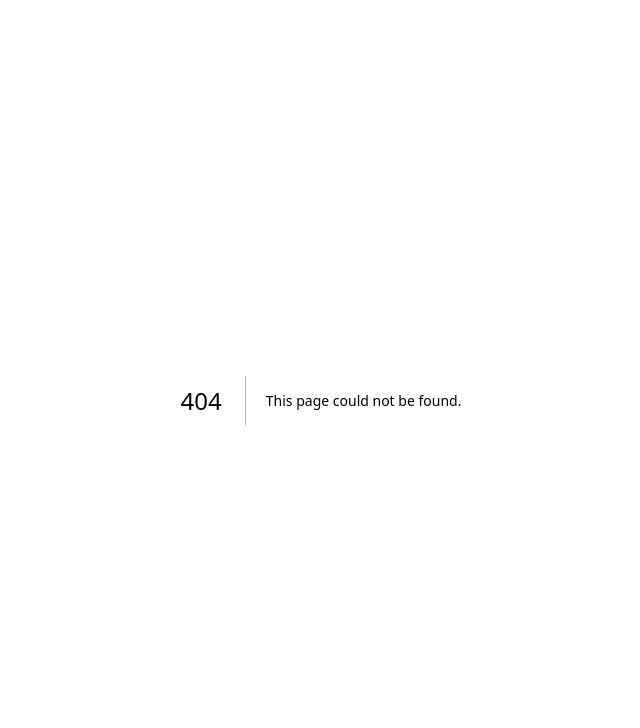
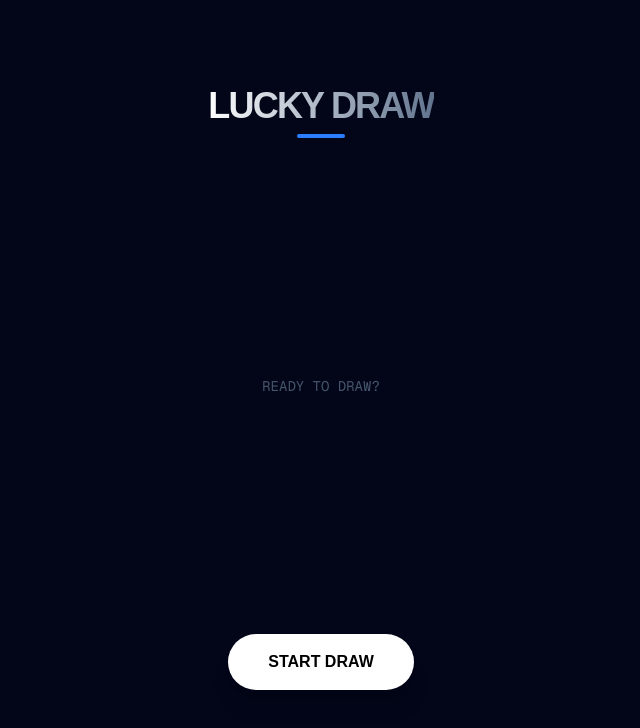
Before and after one commit to takahiroNikiGitHub/my-next-app, a Next.js app: page /gacha in a window 1280 px wide. Before the commit this address had no page. Shown: the top 728 px of the page, without its empty margins (319-959 px from the left). Built offline with nearby package versions, Linux system fonts and the light colour scheme.

Commit message:
final check

```diff
--- /dev/null
+++ b/app/gacha/page.tsx
@@ -0,0 +1,131 @@
+"use client";
+
+import React, { useState } from "react";
+import { motion, AnimatePresence } from "framer-motion";
+import confetti from "canvas-confetti";
+
+// 抽選アイテムの定義
+const ITEMS = [
+  { label: "💎 特賞", color: "from-yellow-400 to-amber-600" },
+  { label: "✨ 1等", color: "from-blue-400 to-indigo-600" },
+  { label: "🎫 2等", color: "from-emerald-400 to-teal-600" },
+  { label: "🎈 3等", color: "from-slate-400 to-slate-600" },
+];
+
+export default function LuckyDrawPage() {
+  const [isDrawing, setIsDrawing] = useState(false);
+  const [result, setResult] = useState<typeof ITEMS[0] | null>(null);
+
+  const startDraw = () => {
+    if (isDrawing) return;
+
+    setIsDrawing(true);
+    setResult(null);
+
+    // 1.5秒待ってから結果を表示
+    setTimeout(() => {
+      const picked = ITEMS[Math.floor(Math.random() * ITEMS.length)];
+      setResult(picked);
+      setIsDrawing(false);
+
+      // 演出：紙吹雪（特賞と1等なら多めに）
+      const isHighRank = picked.label.includes("特賞") || picked.label.includes("1等");
+      confetti({
+        particleCount: isHighRank ? 150 : 80,
+        spread: 70,
+        origin: { y: 0.6 },
+        zIndex: 100,
+      });
+    }, 1500);
+  };
+
+  return (
+    <div className="flex flex-col items-center justify-center min-h-screen bg-slate-950 text-white overflow-hidden p-4">
+
+      {/* 1. タイトル部分 */}
+      <motion.div
+        initial={{ y: -20, opacity: 0 }}
+        animate={{ y: 0, opacity: 1 }}
+        className="text-center mb-12"
+      >
+        <h1 className="text-4xl font-black tracking-tighter bg-clip-text text-transparent bg-gradient-to-r from-white to-slate-500">
+          LUCKY DRAW
+        </h1>
+        <div className="h-1 w-12 bg-blue-500 mx-auto mt-2 rounded-full" />
+      </motion.div>
+
+      {/* 2. メイン演出エリア */}
+      <div className="relative flex items-center justify-center w-full max-w-sm h-[400px]">
+        <AnimatePresence mode="wait">
+          {isDrawing ? (
+            /* 抽選中の光るエフェクト */
+            <motion.div
+              key="loader"
+              initial={{ opacity: 0, scale: 0.8 }}
+              animate={{ opacity: 1, scale: 1 }}
+              exit={{ opacity: 0, scale: 1.2 }}
+              className="relative"
+            >
+              <motion.div
+                animate={{ rotate: 360 }}
+                transition={{ duration: 1, repeat: Infinity, ease: "linear" }}
+                className="w-24 h-24 border-b-2 border-blue-500 rounded-full"
+              />
+              <div className="absolute inset-0 flex items-center justify-center text-sm font-bold text-blue-400 animate-pulse">
+                DRAWING...
+              </div>
+            </motion.div>
+          ) : result ? (
+            /* 当たったカードの出現 */
+            <motion.div
+              key="result"
+              initial={{ opacity: 0, y: 50, scale: 0.8, rotateY: 90 }}
+              animate={{ opacity: 1, y: 0, scale: 1, rotateY: 0 }}
+              transition={{ type: "spring", damping: 15, stiffness: 100 }}
+              className={`w-64 h-96 bg-gradient-to-br ${result.color} rounded-2xl shadow-2xl p-1 flex flex-col items-center justify-center relative border border-white/20`}
+            >
+              <div className="absolute inset-2 border border-white/10 rounded-xl pointer-events-none" />
+              <div className="bg-white/10 backdrop-blur-md w-full h-full rounded-xl flex flex-col items-center justify-center p-6 text-center">
+                <span className="text-xs font-bold tracking-[0.5em] text-white/50 mb-4">YOU GOT!</span>
+                <motion.div
+                  initial={{ scale: 0.5 }}
+                  animate={{ scale: 1 }}
+                  className="text-5xl font-black text-white drop-shadow-lg"
+                >
+                  {result.label}
+                </motion.div>
+                <div className="mt-8 text-[10px] text-white/30 uppercase tracking-widest">
+                  Valid only for today
+                </div>
+              </div>
+            </motion.div>
+          ) : (
+            /* 初期状態：何も出ていない時 */
+            <motion.div
+              initial={{ opacity: 0 }}
+              animate={{ opacity: 1 }}
+              className="text-slate-600 text-sm font-mono"
+            >
+              READY TO DRAW?
+            </motion.div>
+          )}
+        </AnimatePresence>
+      </div>
+
+      {/* 3. ボタンエリア */}
+      <div className="mt-12 h-20">
+        {!isDrawing && (
+          <motion.button
+            whileHover={{ scale: 1.05 }}
+            whileTap={{ scale: 0.95 }}
+            onClick={startDraw}
+            className="px-10 py-4 bg-white text-black font-black rounded-full shadow-xl hover:bg-blue-50 transition-colors"
+          >
+            {result ? "TRY AGAIN" : "START DRAW"}
+          </motion.button>
+        )}
+      </div>
+
+    </div>
+  );
+}
--- a/package.json
+++ b/package.json
@@ -9,13 +9,15 @@
     "lint": "eslint"
   },
   "dependencies": {
-    "framer-motion": "^12.30.0",
+    "canvas-confetti": "^1.9.4",
+    "framer-motion": "^12.30.1",
     "next": "16.1.6",
     "react": "19.2.3",
     "react-dom": "19.2.3"
   },
   "devDependencies": {
     "@tailwindcss/postcss": "^4",
+    "@types/canvas-confetti": "^1.9.0",
     "@types/node": "^20",
     "@types/react": "^19",
     "@types/react-dom": "^19",
```
Also changed, not shown: 1 other file (tests, documents, lock files or other folders).
